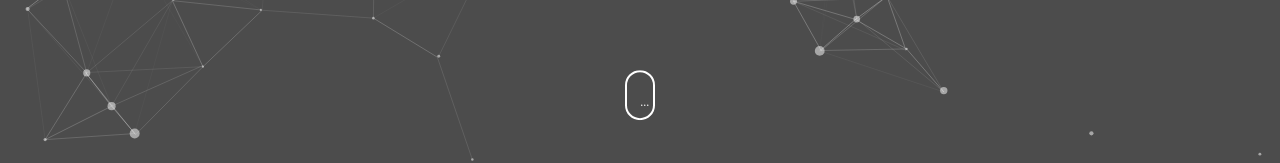
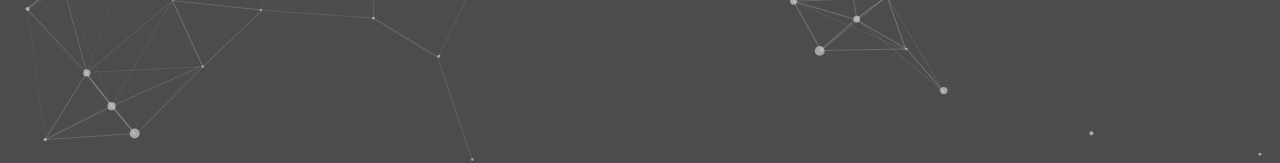
Before and after one commit to Anergha/Resume, a plain HTML site: page index.html in a window 1280 px wide. Shown: the part 637-800 px from the top of the page. Drawn offline with nearby package versions, Linux system fonts and the light colour scheme; animation ran at ten frames a second; a web font is replaced by a local one.

Commit message:
Update index.html

```diff
--- a/index.html
+++ b/index.html
@@ -150,7 +150,7 @@
         </div>
         <div class="scroll_down">
             <a href="#about" class="scroll">
-                    <i class="mbri-arrow-down">...</i>
+                   <!-- <i class="mbri-arrow-down"></i> -->
                 </a>
 
         </div>
```
